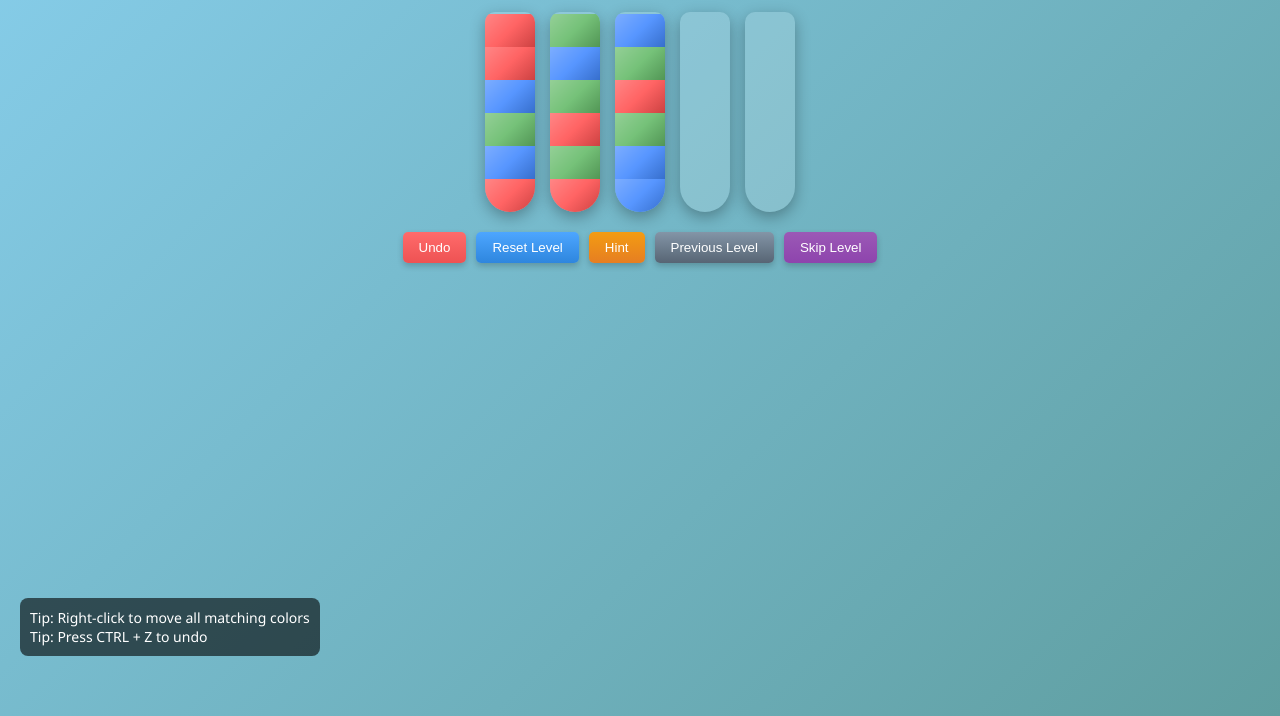
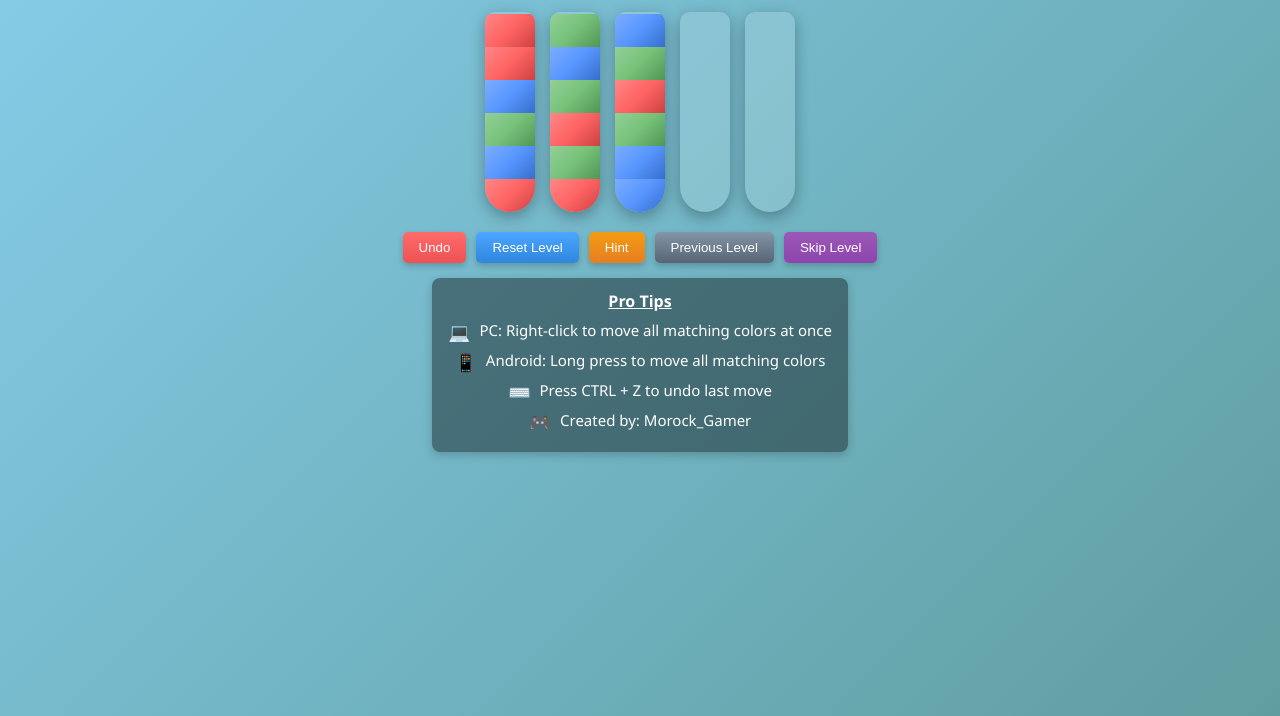
Before and after one commit to Morock07/Water-Puzzle, a plain HTML site: page index.html in a window 1280 px wide. Shown: the part 124-840 px from the top of the page. Drawn offline with Linux system fonts and the light colour scheme.

Commit message:
Update index.html

```diff
--- a/index.html
+++ b/index.html
@@ -93,6 +93,7 @@
             gap: 10px;
             flex-wrap: wrap;
             justify-content: center;
+            margin-bottom: 15px;
         }
 
         button {
@@ -156,6 +157,33 @@
             border-radius: 8px;
             font-size: 14px;
         }
+
+        .prominent-tips {
+            background-color: rgba(0, 0, 0, 0.4);
+            border-radius: 8px;
+            padding: 12px 16px;
+            margin-bottom: 20px;
+            max-width: 600px;
+            text-align: center;
+            box-shadow: 0 3px 10px rgba(0, 0, 0, 0.2);
+        }
+
+        .prominent-tips p {
+            margin: 6px 0;
+            font-size: 15px;
+        }
+
+        .tips-title {
+            font-weight: bold;
+            margin-bottom: 8px;
+            text-decoration: underline;
+        }
+
+        .tip-icon {
+            font-size: 18px;
+            margin-right: 5px;
+            vertical-align: middle;
+        }
     </style>
 </head>
 <body>
@@ -180,14 +208,17 @@
         <button id="skip-level">Skip Level</button>
     </div>
 
+    <div class="prominent-tips">
+        <div class="tips-title">Pro Tips</div>
+        <p><span class="tip-icon">💻</span> PC: Right-click to move all matching colors at once</p>
+        <p><span class="tip-icon">📱</span> Android: Long press to move all matching colors</p>
+        <p><span class="tip-icon">⌨️</span> Press CTRL + Z to undo last move</p>
+        <p><span class="tip-icon">🎮</span> Created by: Morock_Gamer</p>
+    </div>
+
     <div class="level-complete" id="level-complete">
         <h2>Level Complete!</h2>
         <button id="next-level">Next Level</button>
-    </div>
-
-    <div class="tips">
-        <div>Tip: Right-click to move all matching colors</div>
-        <div>Tip: Press CTRL + Z to undo</div>
     </div>
 
     <script>
@@ -205,6 +236,8 @@
             let initialLevelState = null;
             let moveHistory = [];
             let completedLevels = {};
+            let longPressTimer = null;
+            let longPressDuration = 500; // ms for long press
 
             // Constants
             const SEGMENTS_PER_TUBE = 6; // Each tube can hold 6 pieces
@@ -373,6 +406,7 @@
                 // Left click handler
                 tubeElement.addEventListener('click', function(event) {
                     if (event.button !== 0) return; // Only handle left click
+                    clearTimeout(longPressTimer); // Clear any pending long press
                     handleTubeClick(index, false);
                 });
 
@@ -381,6 +415,27 @@
                     event.preventDefault(); // Prevent context menu
                     handleTubeClick(index, true);
                     return false;
+                });
+
+                // Touch events for mobile long press
+                tubeElement.addEventListener('touchstart', function(event) {
+                    longPressTimer = setTimeout(function() {
+                        // Long press detected - pour all matching
+                        handleTubeClick(index, true);
+                    }, longPressDuration);
+                });
+
+                tubeElement.addEventListener('touchend', function(event) {
+                    // If timer hasn't triggered yet, handle as normal click
+                    if (longPressTimer) {
+                        clearTimeout(longPressTimer);
+                        handleTubeClick(index, false);
+                    }
+                });
+
+                tubeElement.addEventListener('touchmove', function(event) {
+                    // Cancel long press if finger moves
+                    clearTimeout(longPressTimer);
                 });
 
                 return {
@@ -447,7 +502,7 @@
             }
 
             // Handle tube click
-            function handleTubeClick(index, isRightClick) {
+            function handleTubeClick(index, isLongAction) {
                 const tube = tubes[index];
 
                 // If no tube is selected, select this one if it has segments
@@ -467,7 +522,7 @@
                     const sourceTube = tubes[selectedTube];
                     sourceTube.element.classList.remove('selected');
 
-                    if (isRightClick) {
+                    if (isLongAction) {
                         // Pour all matching segments
                         const previousState = captureGameState();
                         const movesMade = pourAllMatchingWater(sourceTube, tube);
```
